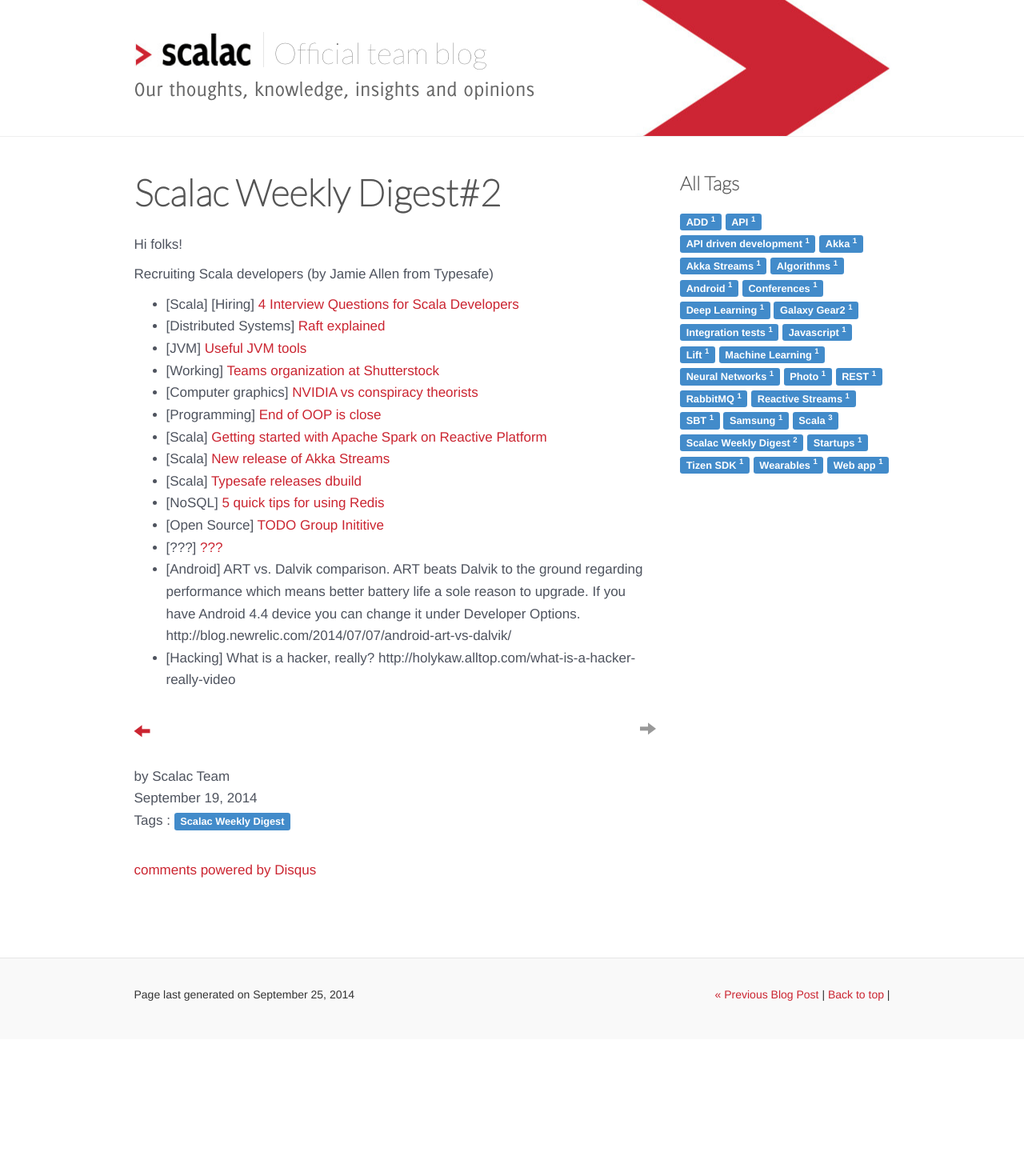
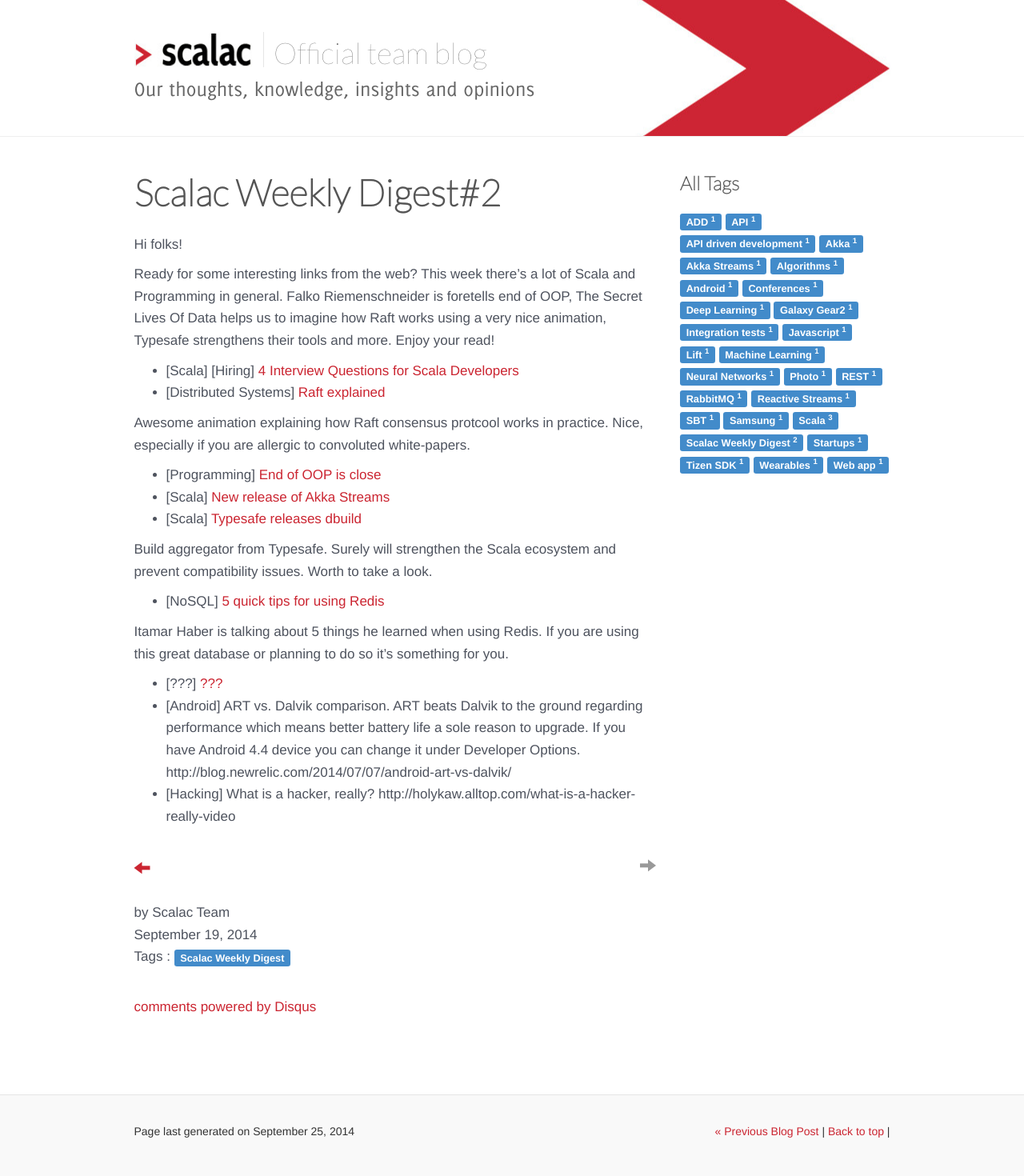
Before and after one commit to serafinmaciej/ScalaConsultants.github.io, a Jekyll site: the page built from _posts/2014-09-19-digest-2.markdown, in a window 1280 px wide. Shown: the whole page at 80% size. Built offline with Jekyll 4.4.1, drawn with Linux system fonts in a browser that asks for light colours; comment, search, counter and statistics services are not loaded; before the commit the page ends 1299 px from its top, so only the background shows below that.

Commit message:
moje linki

```diff
--- a/_posts/2014-09-19-digest-2.markdown
+++ b/_posts/2014-09-19-digest-2.markdown
@@ -12,19 +12,23 @@
 
 Hi folks!
 
-Recruiting Scala developers (by Jamie Allen from Typesafe)
+Ready for some interesting links from the web? This week there's a lot of Scala and Programming in general. Falko Riemenschneider is foretells end of OOP, The Secret Lives Of Data helps us to imagine how Raft works using a very nice animation, Typesafe strengthens their tools and more. Enjoy your read!
 
 * \[Scala\] \[Hiring\] [4 Interview Questions for Scala Developers](http://news.dice.com/2014/09/12/4-interview-questions-scala-developers/)
 * \[Distributed Systems\] [Raft explained](http://thesecretlivesofdata.com/raft/)
-* \[JVM\] [Useful JVM tools](http://zeroturnaround.com/rebellabs/the-6-built-in-jdk-tools-the-average-developer-should-learn-to-use-more/)
-* \[Working\] [Teams organization at Shutterstock](http://bits.shutterstock.com/2014/05/08/the-secret-to-shutterstock-tech-teams/?utm_source=Software+Lead+Weekly&utm_campaign=95326a59f2-SoftwareLeadWeekly_95&utm_medium=email&utm_term=0_efe3d3cd5b-95326a59f2-198270941)
-* \[Computer graphics\] [NVIDIA vs conspiracy theorists](http://www.engadget.com/2014/09/18/NVIDIA-proves-moon-landing/)
-* \[Programming\] [End of OOP is close](http://www.falkoriemenschneider.de/a__2014-09-17__Programming-without-objects.html?utm_source=dlvr.it&utm_medium=twitter)
-* \[Scala\] [Getting started with Apache Spark on Reactive Platform](http://info.typesafe.com/acton/fs/blocks/showLandingPage/a/3608/p/p-0025/t/page/fm/13?_ga=1.168887590.682040484.1405881209)
+
+Awesome animation explaining how Raft consensus protcool works in practice. Nice, especially if you are allergic to convoluted white-papers.
+
+* \[Programming\] [End of OOP is close](http://www.falkoriemenschneider.de/a__2014-09-17__Programming-without-objects.html)
 * \[Scala\] [New release of Akka Streams](http://akka.io/news/2014/09/12/akka-streams-0.7-released.html)
 * \[Scala\] [Typesafe releases dbuild](https://typesafe.com/blog/announcing-dbuild)
+
+Build aggregator from Typesafe. Surely will strengthen the Scala ecosystem and prevent compatibility issues. Worth to take a look.
+
 * \[NoSQL\] [5 quick tips for using Redis](http://architects.dzone.com/articles/5-key-takeaways-developing)
-* \[Open Source\] [TODO Group Inititive](http://todogroup.org/#)
+
+Itamar Haber is talking about 5 things he learned when using Redis. If you are using this great database or planning to do so it's something for you.
+
 * \[???\] [???](http://holykaw.alltop.com/what-is-a-hacker-really-video)
 * \[Android\] ART vs. Dalvik comparison. ART beats Dalvik to the ground regarding performance which means better battery life a sole reason to upgrade. If you have Android 4.4 device you can change it under Developer Options. http://blog.newrelic.com/2014/07/07/android-art-vs-dalvik/
 * \[Hacking\] What is a hacker, really? http://holykaw.alltop.com/what-is-a-hacker-really-video
```
